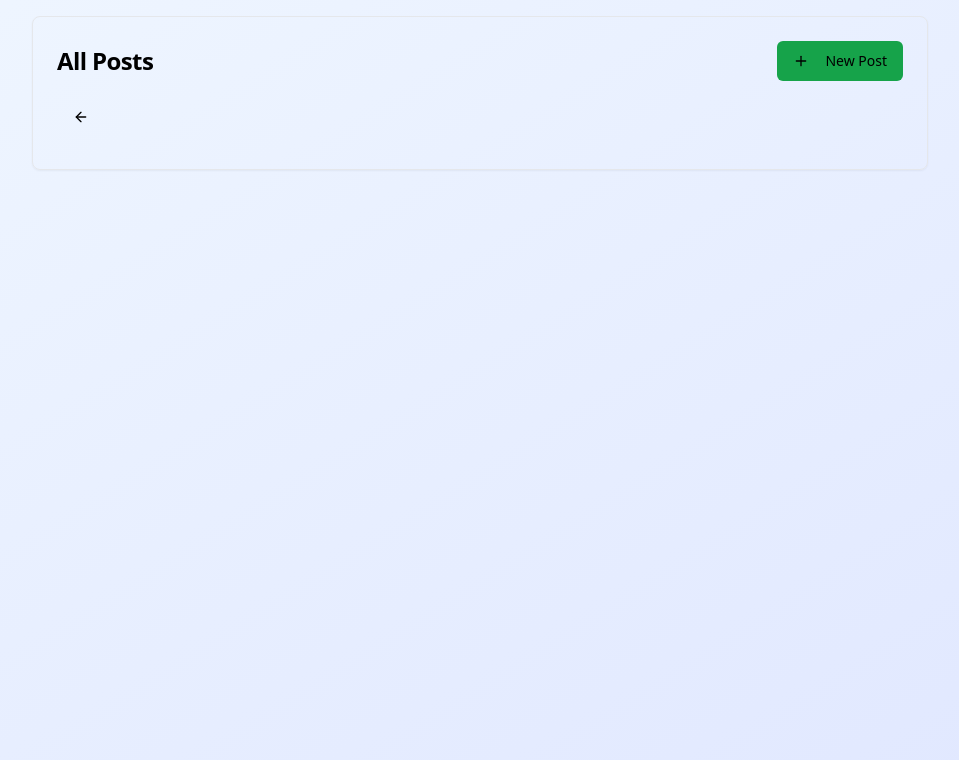
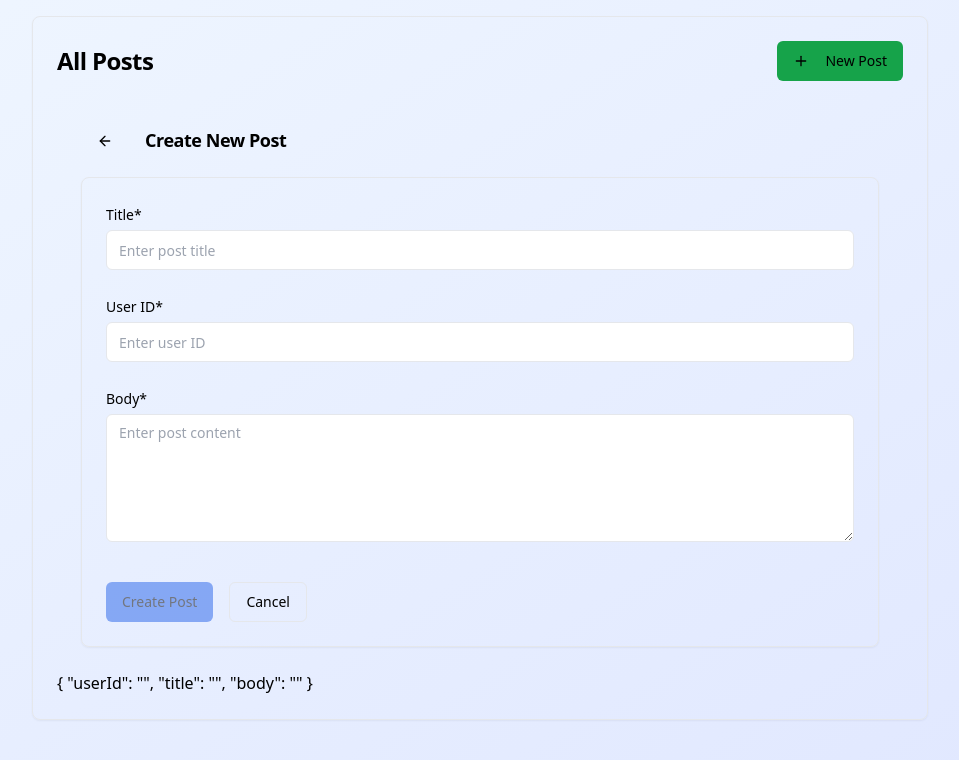
Before and after one commit to jesushdz97/angular-consware-app, an Angular app: page /posts in a window 1280 px wide. Both pictures are taken after a click on the button "New Post". Shown: the top 760 px of the page, without its empty margins (160-1119 px from the left). Built offline with nearby package versions, Linux system fonts and the light colour scheme; no server answers.

Commit message:
feat: enhance post creation functionality with reactive forms, add edit button, and update post action handling

```diff
--- a/src/app/api/post.service.ts
+++ b/src/app/api/post.service.ts
@@ -39,11 +39,12 @@ export class PostService {
     return this.http.get<IPost>(`${this.apiUrl}/posts/${postId}`);
   }
 
-  createPost(payload: IPost): Observable<IPost> {
+  createPost(payload: Partial<IPost>): Observable<IPost> {
     return this.http.post<IPost>(`${this.apiUrl}/posts`, payload).pipe(
       tap(post => {
         this.listOfPost.unshift(post);
         this.listOfPostSubject.next(this.listOfPost);
+        this.postActionSubject.next(PostEnumAction.ListPost);
       })
     )
   }
--- a/src/app/features/post/post-card/post-card.component.html
+++ b/src/app/features/post/post-card/post-card.component.html
@@ -33,6 +33,7 @@
         View
       </button>
       <button
+        (click)="onEditClick()"
         class="inline-flex items-center justify-center gap-2 whitespace-nowrap text-sm font-medium ring-offset-background transition-colors focus-visible:outline-none focus-visible:ring-2 focus-visible:ring-ring focus-visible:ring-offset-2 disabled:pointer-events-none disabled:opacity-50 [&amp;_svg]:pointer-events-none [&amp;_svg]:size-4 [&amp;_svg]:shrink-0 border border-input bg-background h-9 rounded-md px-3 text-amber-600 hover:text-amber-700 hover:bg-amber-50">
         <svg
           xmlns="http://www.w3.org/2000/svg" width="24" height="24" viewBox="0 0 24 24" fill="none"
--- a/src/app/features/post/post-card/post-card.component.ts
+++ b/src/app/features/post/post-card/post-card.component.ts
@@ -28,7 +28,7 @@ export class PostCardComponent {
   }
 
   onEditClick(): void {
-    alert(`Edit clicked for post: ${this.post.title}`);
+    alert(`[NO WORK] - Edit clicked for post: ${this.post.title}`);
   }
 
   onDeleteClick(): void {
--- a/src/app/features/post/post-create/post-create.component.html
+++ b/src/app/features/post/post-create/post-create.component.html
@@ -1,4 +1,44 @@
-<div>
+<div class="p-6 flex flex-row items-center space-y-0 pb-4">
   <app-post-back-button></app-post-back-button>
-  <h3 class="font-semibold tracking-tight text-lg leading-relaxed mb-2"></h3>
+  <h3 class="font-semibold tracking-tight text-lg leading-relaxed mb-2">Create New Post</h3>
 </div>
+
+<div class="p-6 pt-0">
+  <div class="rounded-lg border bg-card text-card-foreground shadow-sm">
+    <div class="p-6 pt-6">
+      <form class="space-y-6" [formGroup]="postForm" (ngSubmit)="onSubmit()">
+        <div>
+          <label class="peer-disabled:cursor-not-allowed peer-disabled:opacity-70 text-sm font-medium"
+            for="title">Title*</label>
+          <input type="text"
+            class="flex h-10 w-full rounded-md border border-input bg-background px-3 py-2 text-base ring-offset-background file:border-0 file:bg-transparent file:text-sm file:font-medium file:text-foreground placeholder:text-muted-foreground focus-visible:outline-none focus-visible:ring-2 focus-visible:ring-ring focus-visible:ring-offset-2 disabled:cursor-not-allowed disabled:opacity-50 md:text-sm mt-1"
+            id="title" placeholder="Enter post title" formControlName="title">
+        </div>
+        <div>
+          <label class="peer-disabled:cursor-not-allowed peer-disabled:opacity-70 text-sm font-medium"
+            for="userId">User ID*</label>
+          <input type="number"
+            class="flex h-10 w-full rounded-md border border-input bg-background px-3 py-2 text-base ring-offset-background file:border-0 file:bg-transparent file:text-sm file:font-medium file:text-foreground placeholder:text-muted-foreground focus-visible:outline-none focus-visible:ring-2 focus-visible:ring-ring focus-visible:ring-offset-2 disabled:cursor-not-allowed disabled:opacity-50 md:text-sm mt-1"
+            id="userId" placeholder="Enter user ID" min="1" formControlName="userId">
+        </div>
+        <div>
+          <label class="peer-disabled:cursor-not-allowed peer-disabled:opacity-70 text-sm font-medium"
+            for="body">Body*</label>
+          <textarea
+            class="flex w-full rounded-md border border-input bg-background px-3 py-2 text-sm ring-offset-background placeholder:text-muted-foreground focus-visible:outline-none focus-visible:ring-2 focus-visible:ring-ring focus-visible:ring-offset-2 disabled:cursor-not-allowed disabled:opacity-50 mt-1 min-h-32"
+            id="body" placeholder="Enter post content" formControlName="body"></textarea>
+        </div>
+        <div class="flex space-x-4 pt-4">
+          <button
+            class="inline-flex items-center justify-center gap-2 whitespace-nowrap rounded-md text-sm font-medium ring-offset-background transition-colors focus-visible:outline-none focus-visible:ring-2 focus-visible:ring-ring focus-visible:ring-offset-2 disabled:pointer-events-none disabled:opacity-50 [&amp;_svg]:pointer-events-none [&amp;_svg]:size-4 [&amp;_svg]:shrink-0 text-primary-foreground h-10 px-4 py-2 bg-blue-600 hover:bg-blue-700"
+            type="submit" [disabled]="disabledSubmit">Create Post</button>
+          <button
+            class="inline-flex items-center justify-center gap-2 whitespace-nowrap rounded-md text-sm font-medium ring-offset-background transition-colors focus-visible:outline-none focus-visible:ring-2 focus-visible:ring-ring focus-visible:ring-offset-2 disabled:pointer-events-none disabled:opacity-50 [&amp;_svg]:pointer-events-none [&amp;_svg]:size-4 [&amp;_svg]:shrink-0 border border-input bg-background hover:bg-accent hover:text-accent-foreground h-10 px-4 py-2"
+            type="button">Cancel</button>
+        </div>
+      </form>
+    </div>
+  </div>
+</div>
+
+{{ postForm.value | json }}
--- a/src/app/features/post/post-create/post-create.component.ts
+++ b/src/app/features/post/post-create/post-create.component.ts
@@ -1,4 +1,7 @@
 import { Component } from '@angular/core';
+import { FormBuilder, Validators } from '@angular/forms';
+import { PostService } from 'src/app/api/post.service';
+import { IPost } from 'src/app/shared/models/IPost';
 
 @Component({
   selector: 'app-post-create',
@@ -7,4 +10,20 @@ import { Component } from '@angular/core';
 })
 export class PostCreateComponent {
 
+  postForm = this.fb.group({
+    userId: ['', Validators.required],
+    title: ['', Validators.required],
+    body: ['', Validators.required]
+  });
+
+  constructor(private fb: FormBuilder, private postService: PostService) { }
+
+  onSubmit(): void {
+    const payload = this.postForm.value as Partial<IPost>;
+    this.postService.createPost(payload).subscribe();
+  }
+
+  get disabledSubmit(): boolean {
+    return !this.postForm.valid;
+  }
 }
--- a/src/app/features/post/post.component.html
+++ b/src/app/features/post/post.component.html
@@ -14,7 +14,7 @@
   <ng-container *ngSwitchCase="PostEnumAction.ListPost">
     <app-post-list></app-post-list>
   </ng-container>
-  <ng-container *ngSwitchCase="PostEnumAction.CreatePost">
+  <ng-container *ngSwitchCase="PostEnumAction.CreatePost || PostEnumAction.EditPost">
     <app-post-create></app-post-create>
   </ng-container>
   <ng-container *ngSwitchCase="PostEnumAction.ViewPost">
--- a/src/app/features/post/post.module.ts
+++ b/src/app/features/post/post.module.ts
@@ -7,6 +7,7 @@ import {PostCardComponent} from "./post-card/post-card.component";
 import {PostCreateComponent} from "./post-create/post-create.component";
 import {PostBackButtonComponent} from "./post-back-button/post-back-button.component";
 import {PostViewComponent} from './post-view/post-view.component';
+import { ReactiveFormsModule } from '@angular/forms';
 
 @NgModule({
   declarations: [
@@ -19,7 +20,8 @@ import {PostViewComponent} from './post-view/post-view.component';
   ],
   imports: [
     CommonModule,
-    PostRoutingModule
+    PostRoutingModule,
+    ReactiveFormsModule
   ]
 })
 export class PostModule {
```
